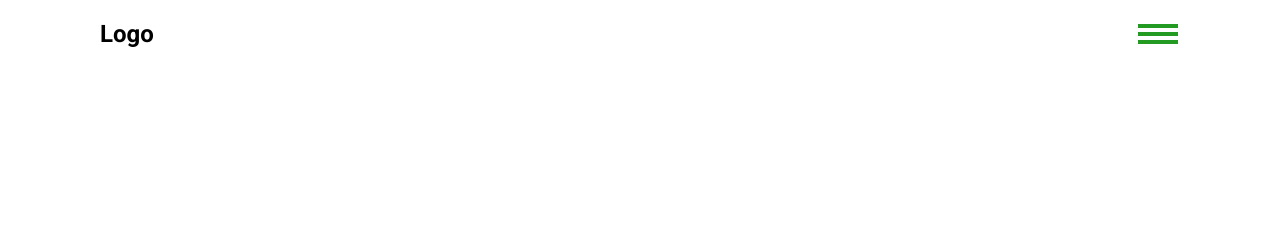
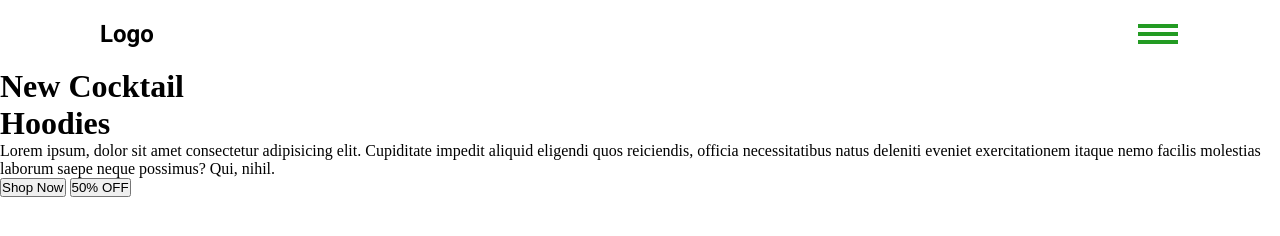
Before and after one commit to penguin248/hoodie-page, a plain HTML site: page index.html in a window 1280 px wide. Drawn offline with Linux system fonts and the light colour scheme; a web font is replaced by a local one.

Commit message:
Structure hero section

```diff
--- a/index.html
+++ b/index.html
@@ -15,5 +15,26 @@
       <div class="burger"><span></span><span></span><span></span></div>
     </nav>
     <!-- Navigation End -->
+
+    <!-- Header Start -->
+    <header>
+      <div class="header-content">
+        <h1 class="main-headings">New Cocktail<br /><span>Hoodies</span></h1>
+        <p class="primary-headings">
+          Lorem ipsum, dolor sit amet consectetur adipisicing elit. Cupiditate
+          impedit aliquid eligendi quos reiciendis, officia necessitatibus natus
+          deleniti eveniet exercitationem itaque nemo facilis molestias laborum
+          saepe neque possimus? Qui, nihil.
+        </p>
+        <div class="btns-container">
+          <button class="btn-fill">Shop Now</button>
+          <button class="btn-outline active">50% OFF</button>
+        </div>
+      </div>
+      <div class="img-container">
+        <div class="header-img"></div>
+      </div>
+    </header>
+    <!-- Header End -->
   </body>
 </html>
```
